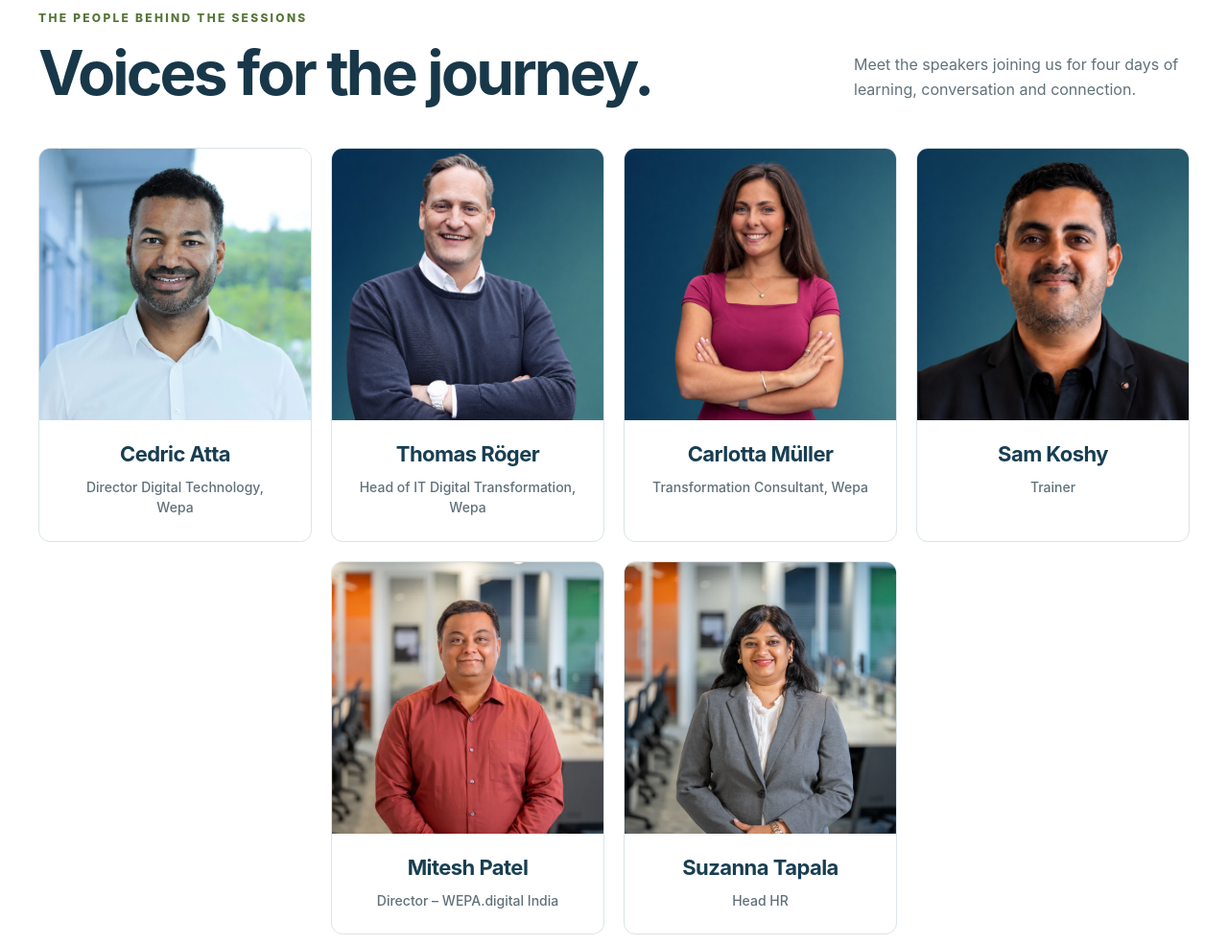
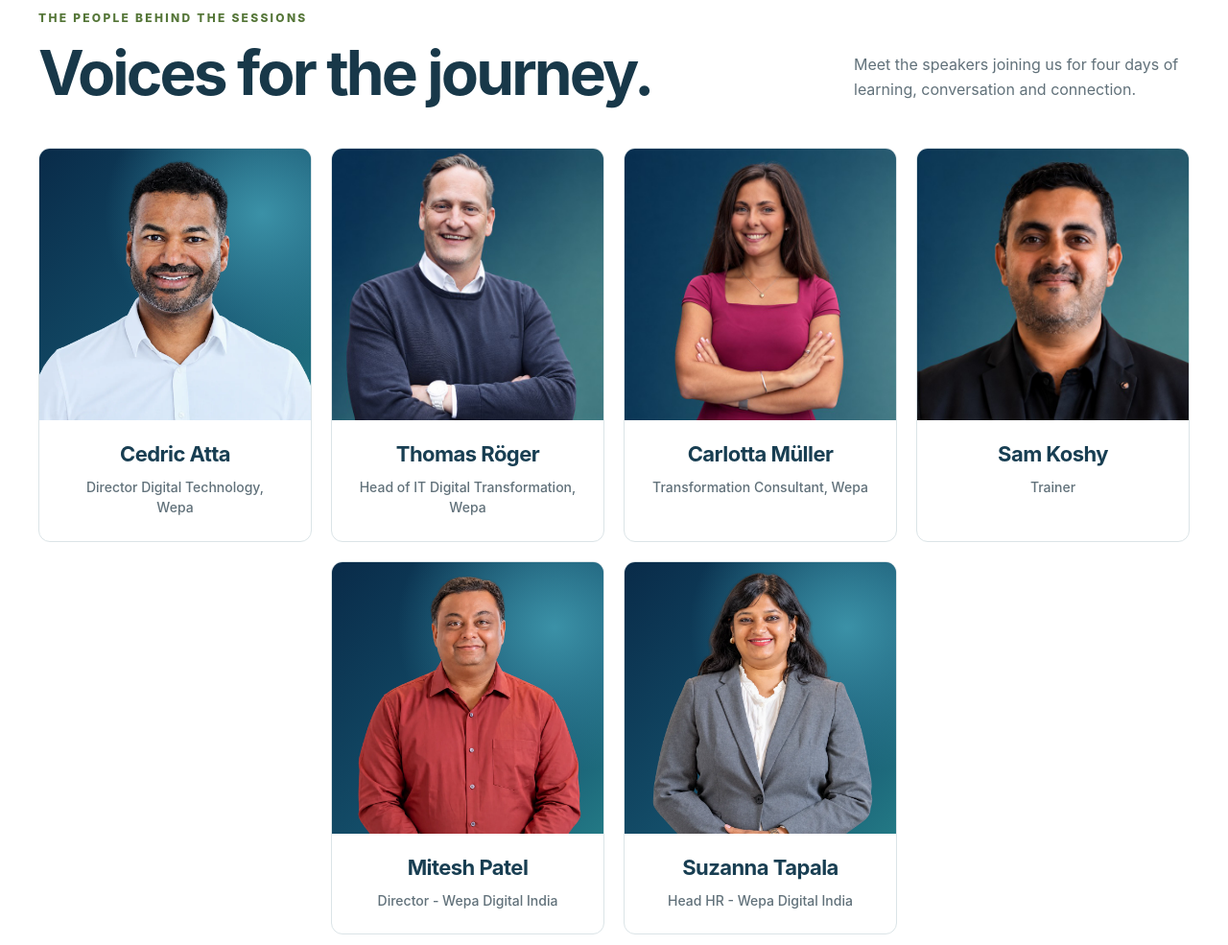
Before and after one commit to maxmit81/wepa-india-new-heights-2026, a plain HTML site: page docs/index.html in a window 1280 px wide. Shown: the part 3387-4372 px from the top of the page at 96% size. Drawn offline with Linux system fonts and the light colour scheme; no server answers.

Commit message:
Unify speaker backdrops and update India leadership titles

```diff
--- a/docs/index.html
+++ b/docs/index.html
@@ -1,5 +1,5 @@
 <!DOCTYPE html>
-<html lang="en"><head><meta charset="utf-8"/><meta content="width=device-width,initial-scale=1" name="viewport"/><meta content="WEPA India DEC Off-site 2026 — New Heights, 7–10 December 2026 at Athiva Resort &amp; Spa, Khandala." name="description"/><title>WEPA India — New Heights | DEC Off-site 2026</title><link href="app-icon-192.png?v=9" rel="icon" type="image/png"/><link rel="apple-touch-icon" href="app-icon-192.png"/><link rel="manifest" href="site.webmanifest"/><meta name="theme-color" content="#123b52"/><link href="styles.css" rel="stylesheet"/><link href="v1.1.css" rel="stylesheet"/><link id="lightTheme" rel="stylesheet" href="v1.2/light.css"/><link rel="stylesheet" href="theme.css?v=light-shadow-27"/><link rel="stylesheet" href="offsite-updates.css?v=oct14d"/><script src="theme-init.js"></script></head><body class="site-body">
+<html lang="en"><head><meta charset="utf-8"/><meta content="width=device-width,initial-scale=1" name="viewport"/><meta content="WEPA India DEC Off-site 2026 — New Heights, 7–10 December 2026 at Athiva Resort &amp; Spa, Khandala." name="description"/><title>WEPA India — New Heights | DEC Off-site 2026</title><link href="app-icon-192.png?v=9" rel="icon" type="image/png"/><link rel="apple-touch-icon" href="app-icon-192.png"/><link rel="manifest" href="site.webmanifest"/><meta name="theme-color" content="#123b52"/><link href="styles.css" rel="stylesheet"/><link href="v1.1.css" rel="stylesheet"/><link id="lightTheme" rel="stylesheet" href="v1.2/light.css"/><link rel="stylesheet" href="theme.css?v=light-shadow-27"/><link rel="stylesheet" href="offsite-updates.css?v=oct14e"/><script src="theme-init.js"></script></head><body class="site-body">
 <div id="top" aria-hidden="true"></div><header class="site-header">
 <a aria-label="WEPA India New Heights home" class="brand" href="#top">
 <span class="brand-logo-shell">
@@ -130,12 +130,12 @@
 <div class="schedule-row social"><time>22:00</time><div><strong>Socializing</strong><small>Voluntary</small></div></div>
 </div></article><article class="day-card" id="day-thursday"><div class="day-card-head"><span class="day-number">DAY 04</span><h3>Thursday, 10 December</h3><p>Close &amp; travel home</p></div><div aria-label="Thursday schedule" class="day-schedule"><div class="schedule-row meal"><time>10:00</time><div><strong>Breakfast &amp; Check-out</strong></div></div><div class="schedule-row session"><time>11:00</time><div><strong>Closing Session</strong><small>Carlotta Müller</small></div></div><div class="schedule-row travel"><time>12:00</time><div><strong>Travel back</strong><small>Group bus from Athiva Resort &amp; Spa to the WEPA.digital India office</small></div></div></div></article></div></div>
 </section>
-<section class="section speakers-section" id="speakers"><div class="container"><div class="speakers-intro reveal"><div><span class="kicker">THE PEOPLE BEHIND THE SESSIONS</span><h2>Voices for the journey.</h2></div><p>Meet the speakers joining us for four days of learning, conversation and connection.</p></div><div class="speaker-grid"><article class="speaker-card reveal"><div class="speaker-portrait"><img src="assets/images/speakers/cedric-white.webp" alt="Cedric Atta" width="1200" height="800" loading="lazy"/></div><div class="speaker-copy"><h3>Cedric Atta</h3><p class="speaker-role">Director Digital Technology, Wepa</p></div></article>
+<section class="section speakers-section" id="speakers"><div class="container"><div class="speakers-intro reveal"><div><span class="kicker">THE PEOPLE BEHIND THE SESSIONS</span><h2>Voices for the journey.</h2></div><p>Meet the speakers joining us for four days of learning, conversation and connection.</p></div><div class="speaker-grid"><article class="speaker-card reveal"><div class="speaker-portrait"><img src="assets/images/speakers/cedric-cutout.webp" alt="Cedric Atta" width="1000" height="1000" loading="lazy"/></div><div class="speaker-copy"><h3>Cedric Atta</h3><p class="speaker-role">Director Digital Technology, Wepa</p></div></article>
 <article class="speaker-card reveal"><div class="speaker-portrait"><img src="assets/images/speakers/thomas.jpg" alt="Thomas Röger" width="640" height="640" loading="lazy"/></div><div class="speaker-copy"><h3>Thomas Röger</h3><p class="speaker-role">Head of IT Digital Transformation, Wepa</p></div></article>
 <article class="speaker-card reveal"><div class="speaker-portrait"><img src="assets/images/speakers/carlotta.jpg" alt="Carlotta Müller" width="640" height="640" loading="lazy"/></div><div class="speaker-copy"><h3>Carlotta Müller</h3><p class="speaker-role">Transformation Consultant, Wepa</p></div></article>
 <article class="speaker-card reveal"><div class="speaker-portrait"><img src="assets/images/speakers/sam.jpg" alt="Sam Koshy" width="640" height="640" loading="lazy"/></div><div class="speaker-copy"><h3>Sam Koshy</h3><p class="speaker-role">Trainer</p></div></article>
-<article class="speaker-card reveal"><div class="speaker-portrait"><img src="assets/images/speakers/mitesh.webp" alt="Mitesh Patel" width="1200" height="799" loading="lazy"/></div><div class="speaker-copy"><h3>Mitesh Patel</h3><p class="speaker-role">Director – WEPA.digital India</p></div></article>
-<article class="speaker-card reveal"><div class="speaker-portrait"><img src="assets/images/speakers/suzanna.webp" alt="Suzanna Tapala" width="1200" height="800" loading="lazy"/></div><div class="speaker-copy"><h3>Suzanna Tapala</h3><p class="speaker-role">Head HR</p></div></article></div></div></section>
+<article class="speaker-card reveal"><div class="speaker-portrait"><img src="assets/images/speakers/mitesh-cutout.webp" alt="Mitesh Patel" width="1000" height="1000" loading="lazy"/></div><div class="speaker-copy"><h3>Mitesh Patel</h3><p class="speaker-role">Director - Wepa Digital India</p></div></article>
+<article class="speaker-card reveal"><div class="speaker-portrait"><img src="assets/images/speakers/suzanna-cutout.webp" alt="Suzanna Tapala" width="1000" height="1000" loading="lazy"/></div><div class="speaker-copy"><h3>Suzanna Tapala</h3><p class="speaker-role">Head HR - Wepa Digital India</p></div></article></div></div></section>
 <section class="section recognition-section">
 <div class="container recognition-grid">
 <div class="recognition-copy reveal">
--- a/docs/offsite-updates.css
+++ b/docs/offsite-updates.css
@@ -8,5 +8,6 @@ html[data-theme=dark] .hero-invitation p:first-child{color:#fff}
 .recognition-times .appreciation-invite{font-size:13px;line-height:1.55;font-weight:400;color:#51656d;margin:12px 0 0}
 html[data-theme=dark] .recognition-times .appreciation-invite{color:#dce8e9}
 .speaker-portrait img{object-position:center 38%}
+.speaker-card:nth-child(1) .speaker-portrait,.speaker-card:nth-child(5) .speaker-portrait,.speaker-card:nth-child(6) .speaker-portrait{background:radial-gradient(ellipse at 82% 24%,#3b91a7 0%,transparent 50%),linear-gradient(135deg,#092b49 0%,#15536e 66%,#237985 100%)}
 @media(min-width:1001px){.speaker-grid>.speaker-card:nth-child(5){grid-column:2}.speaker-grid>.speaker-card:nth-child(6){grid-column:3}}
 @media(max-width:700px){.hero-invitation{font-size:14px;line-height:1.5}.hero-invitation p:first-child{font-size:16px}.recognition-times{grid-template-columns:1fr}.recognition-times .appreciation-invite{font-size:13px}}
```
Also changed, not shown: docs/assets/images/speakers/cedric-cutout.webp (added), docs/assets/images/speakers/mitesh-cutout.webp (added), docs/assets/images/speakers/suzanna-cutout.webp (added).
